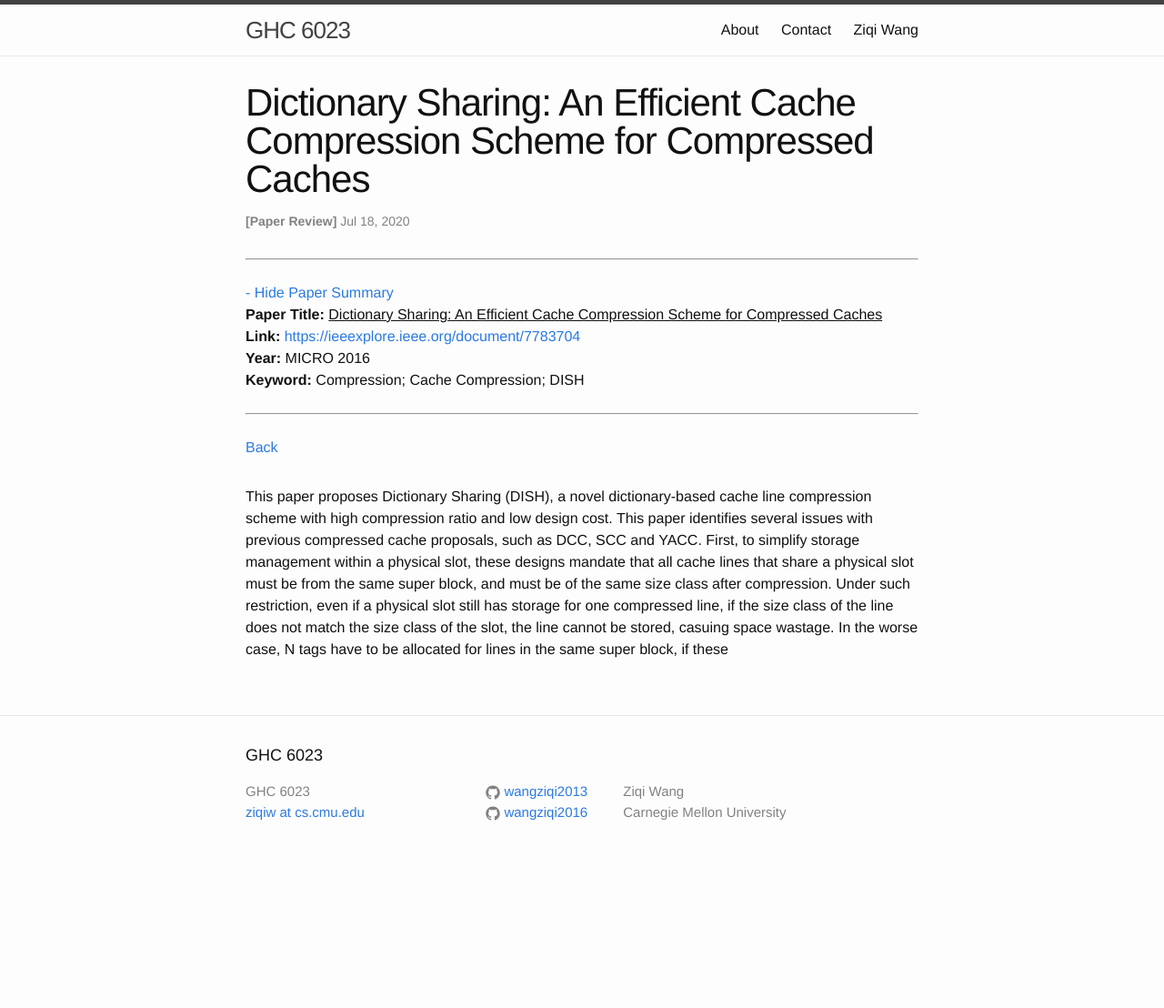
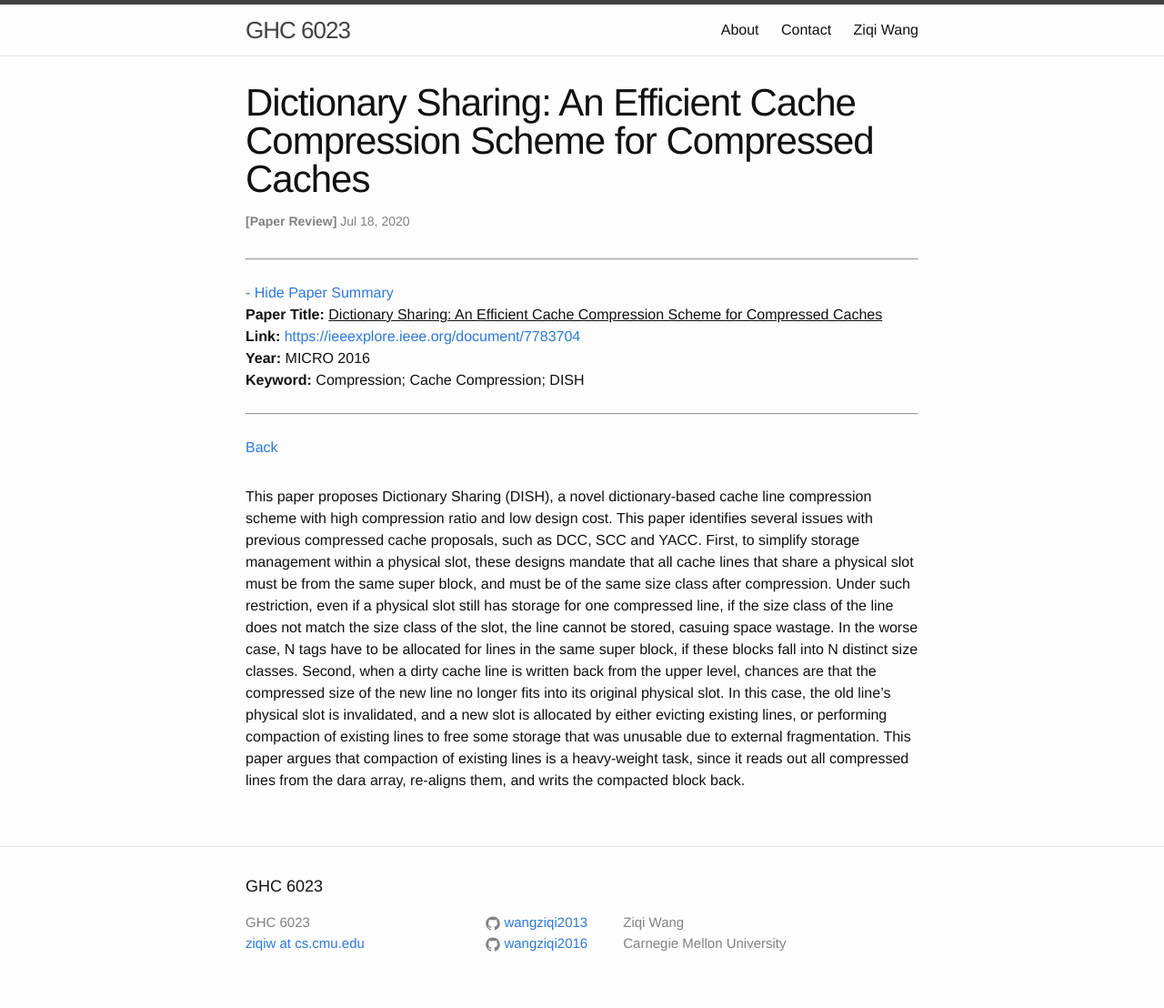
Before and after one commit to wangziqi2013/wangziqi2013.github.io, a Jekyll site: the page built from _posts/2020-07-18-dish.markdown, in a window 1280 px wide. Shown: the whole page at 91% size. Built offline with Jekyll 4.4.1, drawn with Linux system fonts in a browser that asks for light colours; before the commit the page ends 964 px from its top, so only the background shows below that.

Commit message:
Adding alignment

```diff
--- a/_posts/2020-07-18-dish.markdown
+++ b/_posts/2020-07-18-dish.markdown
@@ -19,4 +19,9 @@ SCC and YACC. First, to simplify storage management within a physical slot, thes
 that share a physical slot must be from the same super block, and must be of the same size class after compression.
 Under such restriction, even if a physical slot still has storage for one compressed line, if the size class of the line
 does not match the size class of the slot, the line cannot be stored, casuing space wastage. In the worse case, N tags
-have to be allocated for lines in the same super block, if these
+have to be allocated for lines in the same super block, if these blocks fall into N distinct size classes.
+Second, when a dirty cache line is written back from the upper level, chances are that the compressed size of the new
+line no longer fits into its original physical slot. In this case, the old line's physical slot is invalidated, and
+a new slot is allocated by either evicting existing lines, or performing compaction of existing lines to free some
+storage that was unusable due to external fragmentation. This paper argues that compaction of existing lines is a heavy-weight
+task, since it reads out all compressed lines from the dara array, re-aligns them, and writs the compacted block back.
```
